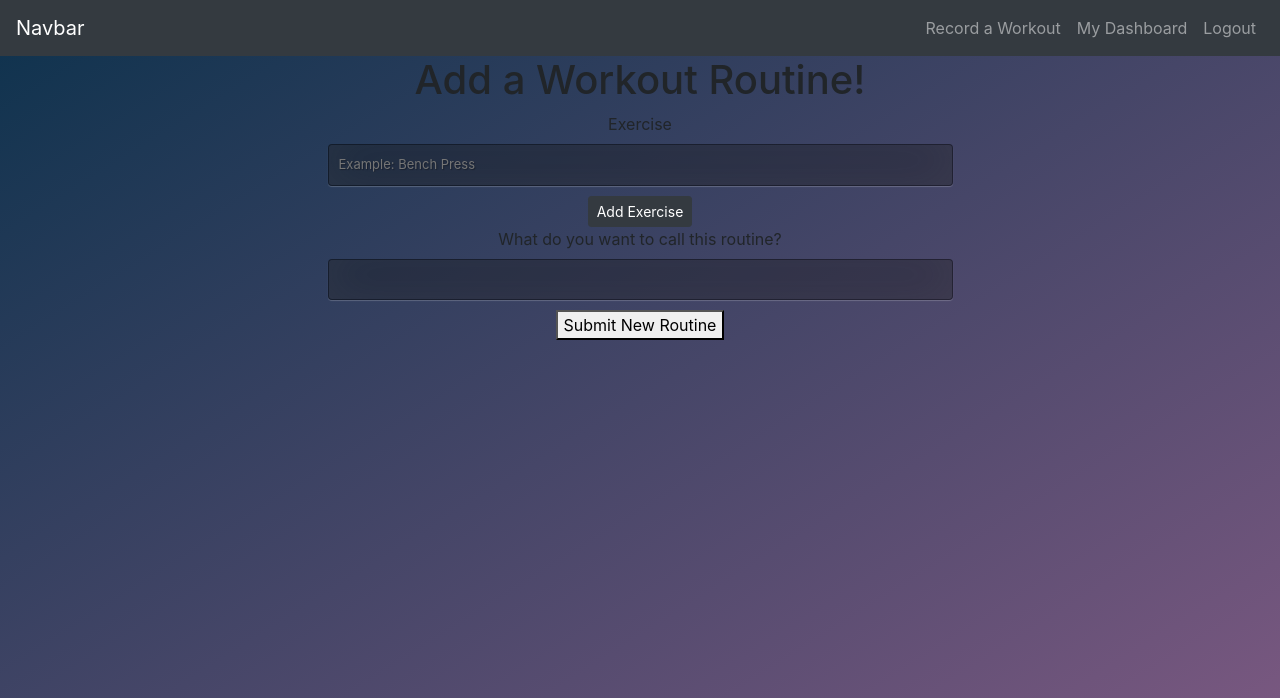
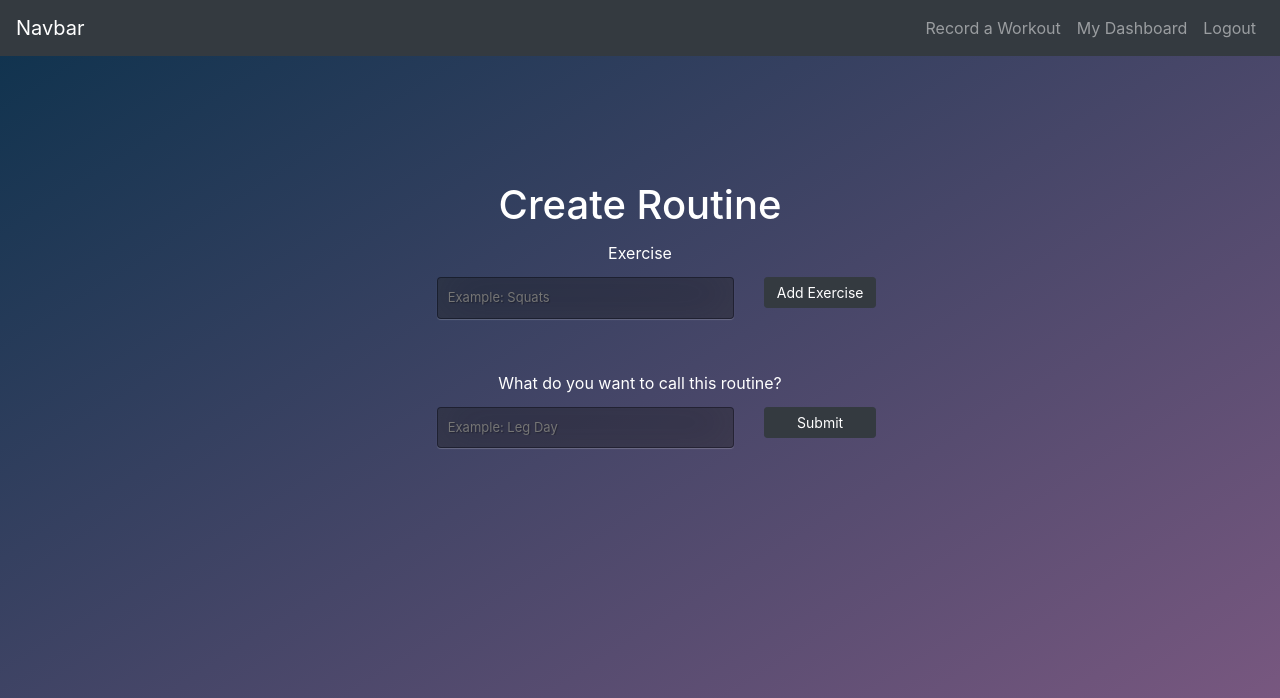
Before and after one commit to Bryantbrewster/StrengthJournal, a Flask app: page /delete in a window 1280 px wide. Shown: the top 698 px of the page. Run offline with Flask 2, Linux system fonts and the light colour scheme; a user stored in the database is signed in; data comes from the database, SQL or seed files in the repository; both versions use the stored data as it was after the commit; some libraries are stand-ins or nearby versions.

Commit message:
converting more to "box" style

```diff
--- a/static/styles.css
+++ b/static/styles.css
@@ -12,7 +12,9 @@ html {
 
 body {
     background-color: transparent;
+    color: white
 }
+
 
 
 /* body {
@@ -52,6 +54,7 @@ input {
 	-o-transition: box-shadow .5s ease;
 	-ms-transition: box-shadow .5s ease;
 	transition: box-shadow .5s ease;
+	color: white;
 
 }
 
@@ -95,11 +98,19 @@ input:focus { box-shadow: inset 0 -5px 45px rgba(100,100,100,0.4), 0 1px 1px rgb
 	margin: -150px 0 0 -150px;
 	width:300px;
 	height:300px;
+}
+
+.box-lg {
+	position: absolute;
+	top: 50%;
+	left: 50%;
+	margin: -150px 0 0 -150px;
+	width:300px;
+	height:300px;
+}
 
 
-
-
-.center-header-title{
+.center-header-title {
     margin: 125px 0px 0px;
 }
 
@@ -190,3 +201,21 @@ input:focus { box-shadow: inset 0 -5px 45px rgba(100,100,100,0.4), 0 1px 1px rgb
 .grad1 {
     background-image: linear-gradient(to bottom right, #0D324D, #7F5A83);
 }
+
+.transparent-list {
+    background: transparent;
+    border-color: white;
+}
+
+.small-btm-margin {
+    margin-bottom: 3%;
+}
+
+.min-width-btn {
+    min-width: 7rem;
+}
+
+.top-btm-margins {
+    margin-top: 2%;
+    margin-bottom: 2%;
+}
--- a/templates/add_workout.html
+++ b/templates/add_workout.html
@@ -2,26 +2,36 @@
 {% block content %}
 
 <div class="row justify-content-center text-center">
-    <div class="col-md-6">
-        <h1 class="center-header-title">Add a Workout Routine!</h1>
+    <div class="col-md-4">
+        <h1 class="center-header-title">Create Routine</h1>
 
         <form action="{{ url_for('new_routine') }}" method="POST">
+
             <label class="new-exercise-name-input">Exercise</label>
-            <input name="Exercise_Name" type="text" placeholder="Example: Bench Press">
-            <button type="submit" class="btn btn-dark btn-sm small-blk-btn">Add Exercise</button>
+            <div class="row small-btm-margin">
+                <div class="col-lg-9">
+                    <input name="Exercise_Name" type="text" placeholder="Example: Squats">
+                </div>
+                <div class="col-lg-3 justify-content-left">
+                    <button type="submit" class="btn btn-dark btn-sm small-blk-btn min-width-btn">Add Exercise</button>
+                </div>
+            </div>
             <input hidden="hidden" name="Exercise_List" value = {exercise_list}>
+
         </form>
 
-        <div class="row justify-content-center text-center">
-            <div class="col-md-6">
+        <div class="row d-flex justify-content-center text-center">
+            <div class="col-lg-12 top-btm-margins">
                 {% for exercise in exercise_list: %}
                 <ul class="list-group list-group-horizontal">
-                    <li class="list-group-item mx-auto">
+                    <li class="list-group-item mx-auto transparent-list">
                         {{ exercise }}
                     </li>
-                    <li style="list-style-type: none;">
-                        <a href="{{ url_for('delete_during_creation', exercise_name=exercise) }}" class="btn btn-dark btn-md small-blk-btn delete-workout-btn">Delete</a>
-                    </li>
+                    <div class="col-lg-3">
+                        <li style="list-style-type: none;">
+                            <a href="{{ url_for('delete_during_creation', exercise_name=exercise) }}" class="btn btn-dark btn-md small-blk-btn delete-workout-btn">Delete</a>
+                        </li>
+                    </div>
                 </ul>
                 {% endfor %}
             </div>
@@ -31,10 +41,15 @@
         <form action="{{ url_for('submit_new_routine') }}" method="POST">
 
             <label class="renaming-routine-input">What do you want to call this routine?</label>
-            <input name="routine_name" type="text" required>
-            <button type="submit">Submit New Routine</button>
-
-            <input hidden="hidden" name="Exercise_List" value = {{exercise_list}}>
+            <div class="row">
+                <div class="col-lg-9">
+                    <input name="routine_name" type="text" placeholder="Example: Leg Day" required>
+                </div>
+                <div class="col-lg-3">
+                    <button type="submit" class="btn btn-dark btn-sm small-blk-btn min-width-btn">Submit</button>
+                </div>
+                <input hidden="hidden" name="Exercise_List" value = {{exercise_list}}>
+            </div>
 
         </form>
 
--- a/templates/routine_dashboard.html
+++ b/templates/routine_dashboard.html
@@ -151,8 +151,8 @@
                     </div>
                 </div>
                 <div class="col-lg-12 d-flex justify-content-center">
-                    <table class="table text-center" >
-                        <thead>
+                    <table class="table text-center">
+                        <thead style="color: white">
                             <tr>
 
                                 <th scope="col">Exercise</th>
@@ -160,7 +160,7 @@
                                 <th scope="col">Achieved On</th>
                             </tr>
                         </thead>
-                        <tbody>
+                        <tbody style="color: white">
                             {% for exercise in personal_records_results: %}
                                 <tr>
                                     <td>{{ exercise[1] }}</td>
```
Also changed, not shown: templates/edit_routine.html (+25 -9 lines), templates/workout.html (+17 -6 lines), static/theme.css, workout_log.db.
